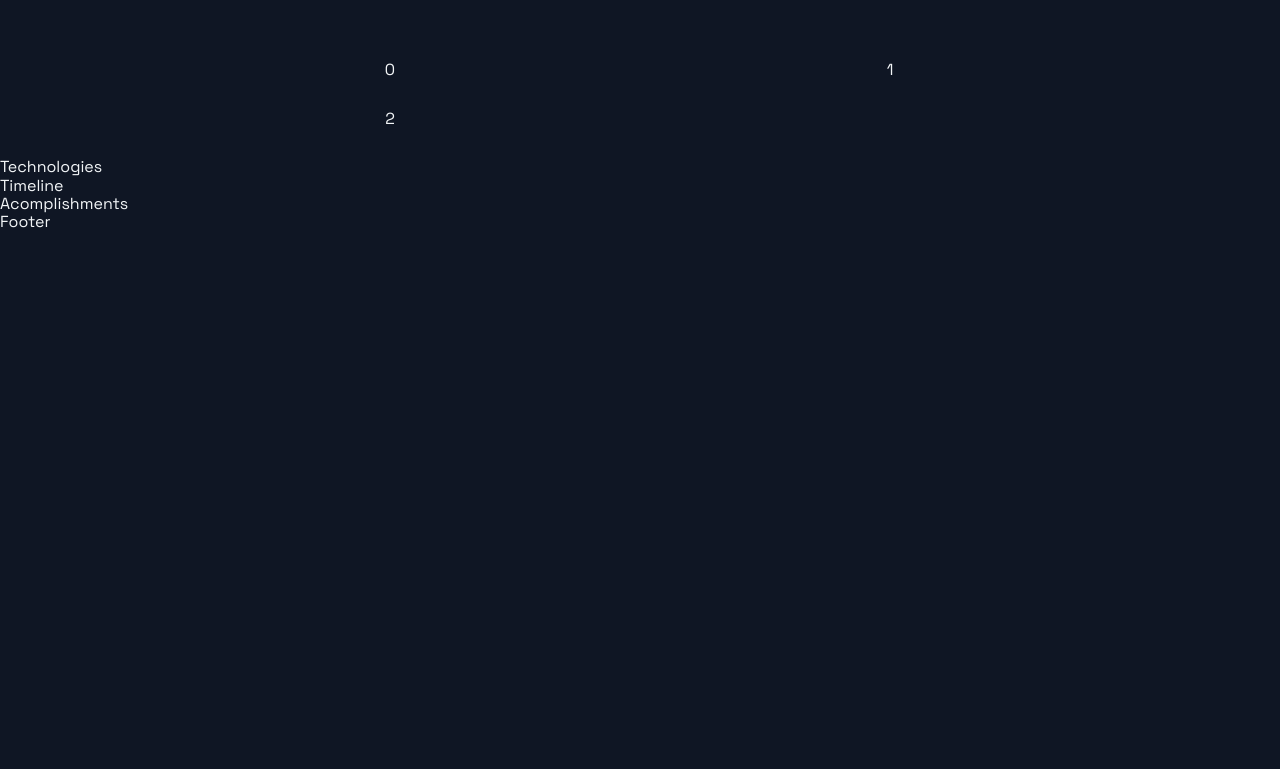
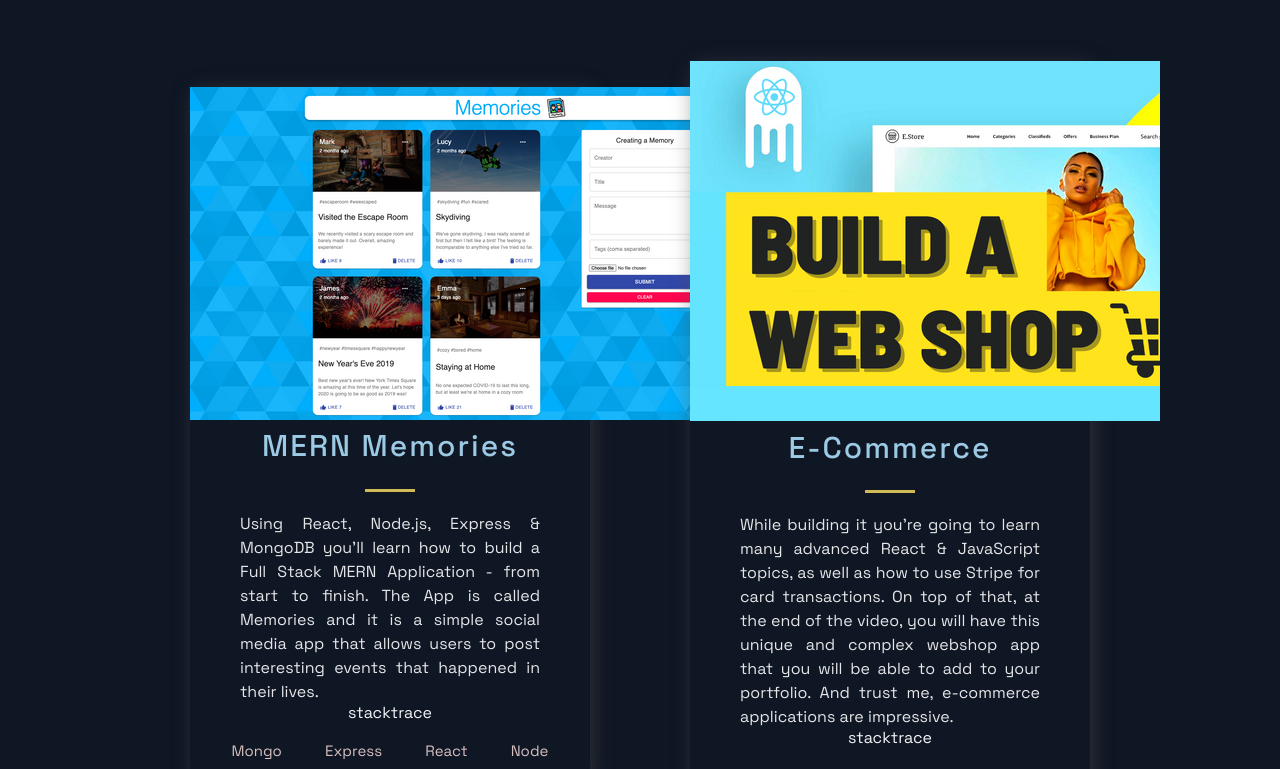
Before and after one commit to maisoncastro/react-practise, a Next.js app: page / in a window 1280 px wide. Shown: the part 783-1552 px from the top of the page. Before the commit the page ends 1015 px from the top, so only its background shows below. Built offline with nearby package versions, Linux system fonts and the light colour scheme.

Commit message:
Changed grid to different projects

```diff
--- a/src/components/Projects/Projects.js
+++ b/src/components/Projects/Projects.js
@@ -9,10 +9,29 @@
     <SectionDivider />
     <SectionTitle main>Projects</SectionTitle>
     <GridContainer>
-      {[0, 1, 2].map((projects) => (
-        <div>
-          {projects}
-        </div>
+      {projects.map(( {id, image, title, description, tags, source, visit}) => (
+        <BlogCard key={id}>
+          <img src={image} />
+          <TitleContent>
+            <HeaderThree title>
+              {title}
+            </HeaderThree>
+            <Hr />
+          </TitleContent>
+          <CardInfo>
+            {description}
+          </CardInfo>
+          <div>
+            <TitleContent>
+              stacktrace
+            </TitleContent>
+            <TagList>
+              {tags.map((tag, i) => (
+                <Tag key={i}>{tag}</Tag>
+              ))}
+            </TagList>
+          </div>
+        </BlogCard>
       ))}
     </GridContainer>
   </Section>
```
Also changed, not shown: 1 other file (tests, documents, lock files or other folders).
